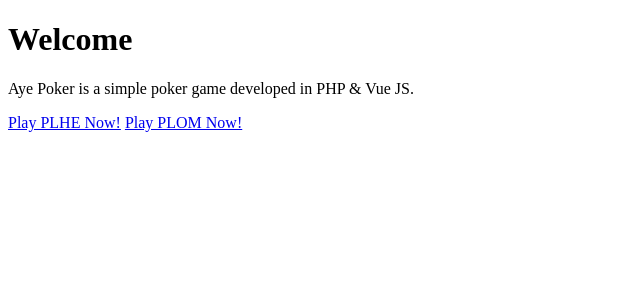
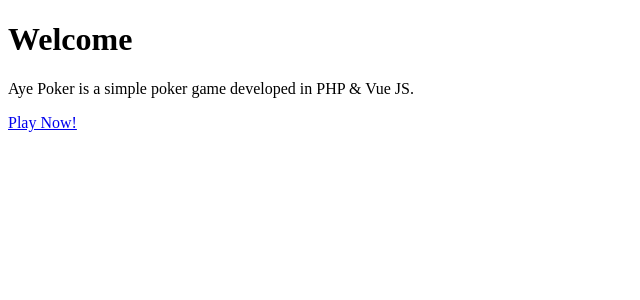
Before and after one commit to atsmacode/aye-poker, a Symfony app: template templates/index/index.html.twig in a window 1280 px wide. Shown: the part 114-414 px from the top of the page, without its empty margins (0-640 px from the left). Run offline with Twig, Linux system fonts and the light colour scheme; the template is opened without the code that fills it, so the values that code supplies are empty; some libraries are stand-ins or nearby versions.

Commit message:
Use only 1 play button on index

```diff
--- a/templates/index/index.html.twig
+++ b/templates/index/index.html.twig
@@ -12,8 +12,8 @@
     <p>Aye Poker is a simple poker game developed in PHP & Vue JS.</p>
 
     <div class="ms-1 mb-3">
-        <a class="btn btn-primary me-1" href="/play/plhe">Play PLHE Now!</a>
-        <a class="btn btn-primary" href="/play/plom">Play PLOM Now!</a>
+        <a class="btn btn-primary me-1" href="/play/plhe">Play Now!</a>
+        {# <a class="btn btn-primary" href="/play/plom">Play PLOM Now!</a> #}
     </div>
 
 </div>
```
